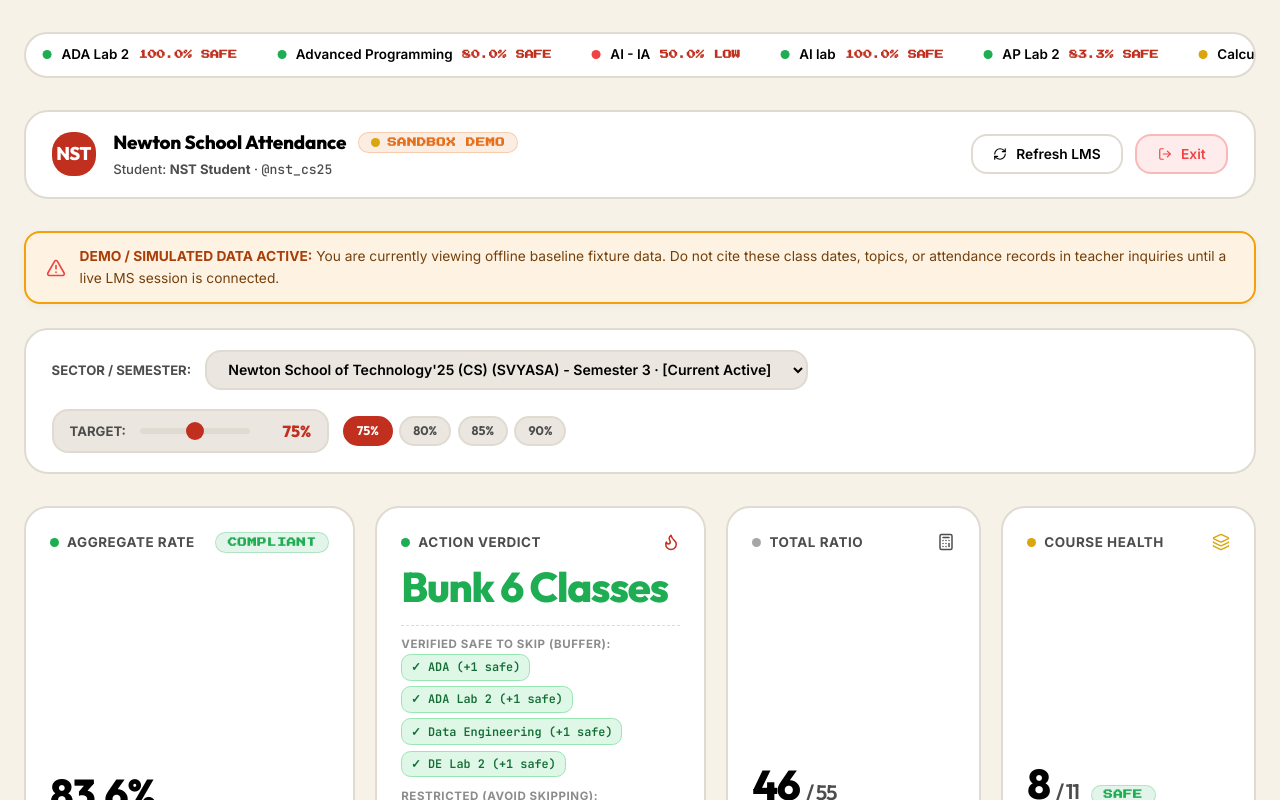
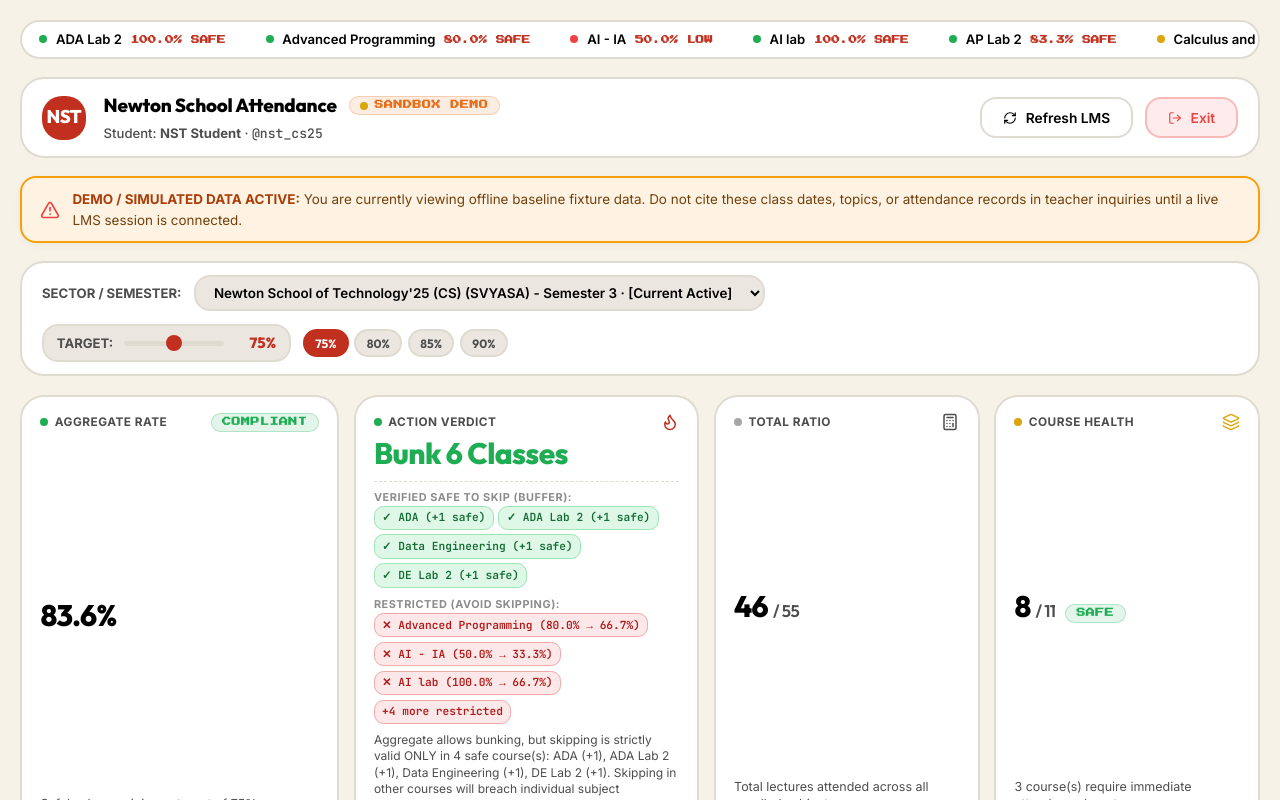
Before and after one commit to Ar1es-XD/nst-attendance, a React (Vite) app: page / in a window 1280 px wide. Both pictures are taken after a click on the button "Explore Live Demo Sandbox". Shown: the top 800 px of the page. Built offline with nearby package versions, Linux system fonts and the light colour scheme.

Commit message:
refactor: tighten global spacing, scale down metric cards, and format teacher messages for Slack DM

```diff
--- a/src/App.jsx
+++ b/src/App.jsx
@@ -413,20 +413,26 @@
 
   const handleCopyForTeacher = (lecture) => {
     const { dateStr, timeStr } = formatLectureDateTime(lecture.start_timestamp, lecture.end_timestamp);
-    const instructor = `${lecture.instructor_user?.first_name || ''} ${lecture.instructor_user?.last_name || ''}`.trim() || 'Instructor';
-    const statusText = lecture.attended ? 'Marked Attended' : 'Marked Absent / Non-Attended';
-
-    let inquiry = `Dear ${instructor},\n\nI am writing to inquire regarding my attendance record for the following session:\n• Course: ${lecture.course?.title} (${lecture.course?.short_display_name})\n• Date & Time: ${dateStr} (${timeStr})\n• Lecture Topic: ${lecture.title}\n• Status in LMS: ${statusText}\n\nCould you please help verify my attendance in the attendance ledger? Thank you!\n\nBest regards,\n${profile?.first_name || 'Student'} ${profile?.last_name || ''} (${profile?.email || profile?.username || ''})`;
+    const firstName = lecture.instructor_user?.first_name ? lecture.instructor_user.first_name.trim() : '';
+    const salutation = firstName ? `Hi ${firstName} Sir/Ma'am,` : `Hi Sir/Ma'am,`;
+    const statusText = lecture.attended ? 'Attended' : 'Marked Absent';
+    const studentName = profile?.first_name
+      ? `${profile.first_name} ${profile.last_name || ''}`.trim()
+      : 'Student';
+    const courseTitle = lecture.course?.title || 'Class';
+    const courseCode = lecture.course?.short_display_name ? ` (${lecture.course.short_display_name})` : '';
+
+    let slackMsg = `${salutation}\n\nI noticed an attendance discrepancy on the portal for *${courseTitle}${courseCode}* on *${dateStr}* (${timeStr}).\n\n• *Topic:* ${lecture.title}\n• *Current Portal Status:* \`${statusText}\`\n\nI was present in this session—could you please check and update my attendance in the ledger when you get a chance? Thank you! 🙏\n\n— *${studentName}*`;
 
     if (isDemoMode) {
-      inquiry += `\n\n[NOTICE: This is simulated offline fixture data. Please re-authenticate your live session before emailing faculty.]`;
+      slackMsg += `\n\n> ⚠️ _(Simulated demo fixture — please ensure live LMS token is connected before sending.)_`;
     }
 
-    navigator.clipboard.writeText(inquiry).then(() => {
-      setCopiedToast(`Copied inquiry template for ${instructor}!`);
+    navigator.clipboard.writeText(slackMsg).then(() => {
+      setCopiedToast(`Copied Slack DM for ${firstName || 'professor'} to clipboard!`);
       setTimeout(() => setCopiedToast(''), 3000);
     }).catch(() => {
-      alert("Could not access clipboard. Please copy manually:\n\n" + inquiry);
+      alert("Could not access clipboard. Please copy manually:\n\n" + slackMsg);
     });
   };
 
@@ -1035,7 +1041,7 @@
                 <Calculator size={18} color="var(--text-muted)" />
               </div>
               <div className="metric-number-row">
-                <span className="metric-large-val font-mono">{overallStats.attended} <span style={{ fontSize: '1.3rem', color: 'var(--text-muted)', fontWeight: 600 }}>/ {overallStats.total}</span></span>
+                <span className="metric-large-val font-mono">{overallStats.attended} <span style={{ fontSize: '1.05rem', color: 'var(--text-muted)', fontWeight: 600 }}>/ {overallStats.total}</span></span>
               </div>
               <span className="metric-note">
                 Total lectures attended across all enrolled subjects
@@ -1052,7 +1058,7 @@
                 <Layers size={18} color="var(--tag-gold)" />
               </div>
               <div className="metric-number-row">
-                <span className="metric-large-val font-mono">{healthStats.safeCount} <span style={{ fontSize: '1.3rem', color: 'var(--text-muted)', fontWeight: 600 }}>/ {healthStats.total}</span></span>
+                <span className="metric-large-val font-mono">{healthStats.safeCount} <span style={{ fontSize: '1.05rem', color: 'var(--text-muted)', fontWeight: 600 }}>/ {healthStats.total}</span></span>
                 <span className="tag-badge green">SAFE</span>
               </div>
               <span className="metric-note">
@@ -1632,7 +1638,7 @@
                         <th>Lecture Topic</th>
                         <th style={{ width: '160px' }}>Instructor</th>
                         <th style={{ width: '120px' }}>LMS Status</th>
-                        <th style={{ width: '150px', textAlign: 'right' }}>Faculty Dispute</th>
+                        <th style={{ width: '150px', textAlign: 'right' }}>Slack Message</th>
                       </tr>
                     </thead>
                     <tbody>
@@ -1708,10 +1714,10 @@
                               <button
                                 className="btn-copy-teacher"
                                 onClick={() => handleCopyForTeacher(lecture)}
-                                title="Copy formatted dispute reference message to ask teacher"
+                                title="Copy formatted Slack DM message for professor"
                               >
                                 <Copy size={12} />
-                                <span>Copy for Teacher</span>
+                                <span>Copy Slack DM</span>
                               </button>
                             </td>
                           </tr>
--- a/src/index.css
+++ b/src/index.css
@@ -83,12 +83,12 @@
 .app-container {
   max-width: 1280px;
   margin: 0 auto;
-  padding: 2rem 1.5rem 5rem;
+  padding: 1.25rem 1.25rem 3.5rem;
 }
 
 @media (max-width: 640px) {
   .app-container {
-    padding: 1rem 1rem 3.5rem;
+    padding: 0.85rem 0.85rem 2.5rem;
   }
 }
 
@@ -111,8 +111,8 @@
    STATUS INDICATOR DOTS & TAGS
    ========================================================================== */
 .status-dot {
-  width: 9px;
-  height: 9px;
+  width: 8px;
+  height: 8px;
   border-radius: var(--radius-pill);
   display: inline-block;
   flex-shrink: 0;
@@ -126,11 +126,11 @@
 .tag-badge {
   display: inline-flex;
   align-items: center;
-  gap: 0.45rem;
-  padding: 0.3rem 0.75rem;
+  gap: 0.4rem;
+  padding: 0.25rem 0.65rem;
   border-radius: var(--radius-pill);
   font-family: var(--font-pixel);
-  font-size: 0.58rem;
+  font-size: 0.56rem;
   font-weight: 700;
   letter-spacing: 0.06em;
   text-transform: uppercase;
@@ -185,8 +185,8 @@
   background-color: var(--bg-surface);
   border: 2px solid var(--border-color);
   border-radius: var(--radius-pill);
-  padding: 0.65rem 0;
-  margin-bottom: 2rem;
+  padding: 0.45rem 0;
+  margin-bottom: 1.15rem;
   display: flex;
   white-space: nowrap;
 }
@@ -206,15 +206,15 @@
 .ticker-item {
   display: inline-flex;
   align-items: center;
-  gap: 0.6rem;
-  font-size: 0.84rem;
+  gap: 0.55rem;
+  font-size: 0.82rem;
   font-weight: 600;
   color: var(--text-primary);
 }
 
 .ticker-item .pixel-tag {
   font-family: var(--font-pixel);
-  font-size: 0.56rem;
+  font-size: 0.54rem;
   color: var(--primary);
 }
 
@@ -230,11 +230,11 @@
   display: flex;
   justify-content: space-between;
   align-items: center;
-  padding: 1rem 1.6rem;
+  padding: 0.75rem 1.25rem;
   background-color: var(--bg-surface);
   border: 2px solid var(--border-color);
   border-radius: var(--radius-card);
-  margin-bottom: 2rem;
+  margin-bottom: 1.15rem;
 }
 
 .nav-brand-group {
@@ -387,7 +387,7 @@
   background-color: var(--bg-surface);
   border: 2px solid var(--border-color);
   border-radius: var(--radius-card);
-  padding: 1.6rem;
+  padding: 1.15rem 1.25rem;
   transition: border-color var(--transition-normal);
   position: relative;
 }
@@ -400,21 +400,21 @@
   display: flex;
   justify-content: space-between;
   align-items: flex-start;
-  margin-bottom: 1.25rem;
+  margin-bottom: 0.85rem;
 }
 
 .art-card-title {
   font-family: var(--font-display);
-  font-size: 1.22rem;
+  font-size: 1.08rem;
   font-weight: 700;
   color: var(--text-primary);
   letter-spacing: -0.01em;
 }
 
 .art-card-subtitle {
-  font-size: 0.86rem;
-  color: var(--text-muted);
-  margin-top: 0.2rem;
+  font-size: 0.82rem;
+  color: var(--text-muted);
+  margin-top: 0.15rem;
 }
 
 /* ==========================================================================
@@ -572,18 +572,18 @@
   flex-wrap: wrap;
   justify-content: space-between;
   align-items: center;
-  gap: 1.2rem;
-  padding: 1.2rem 1.6rem;
+  gap: 0.85rem;
+  padding: 0.75rem 1.25rem;
   background-color: var(--bg-surface);
   border: 2px solid var(--border-color);
   border-radius: var(--radius-card);
-  margin-bottom: 2rem;
+  margin-bottom: 1.15rem;
 }
 
 .toolbar-group {
   display: flex;
   align-items: center;
-  gap: 0.85rem;
+  gap: 0.75rem;
   flex-wrap: wrap;
 }
 
@@ -593,8 +593,8 @@
   color: var(--text-primary);
   font-family: var(--font-body);
   font-weight: 600;
-  font-size: 0.88rem;
-  padding: 0.55rem 1.1rem;
+  font-size: 0.84rem;
+  padding: 0.42rem 0.9rem;
   border-radius: var(--radius-button);
   outline: none;
   cursor: pointer;
@@ -609,27 +609,27 @@
 .target-slider-box {
   display: flex;
   align-items: center;
-  gap: 0.85rem;
-  background-color: var(--bg-muted);
-  border: 2px solid var(--border-color);
-  padding: 0.45rem 1rem;
+  gap: 0.65rem;
+  background-color: var(--bg-muted);
+  border: 2px solid var(--border-color);
+  padding: 0.35rem 0.8rem;
   border-radius: var(--radius-button);
 }
 
 .target-slider-number {
   font-family: var(--font-display);
   font-weight: 800;
-  font-size: 1rem;
+  font-size: 0.92rem;
   color: var(--primary);
-  min-width: 48px;
+  min-width: 42px;
   text-align: right;
 }
 
 .art-range-input {
   -webkit-appearance: none;
   appearance: none;
-  width: 110px;
-  height: 6px;
+  width: 100px;
+  height: 5px;
   background: var(--border-color);
   border-radius: var(--radius-pill);
   outline: none;
@@ -639,8 +639,8 @@
 .art-range-input::-webkit-slider-thumb {
   -webkit-appearance: none;
   appearance: none;
-  width: 18px;
-  height: 18px;
+  width: 16px;
+  height: 16px;
   border-radius: var(--radius-pill);
   background: var(--primary);
   cursor: pointer;
@@ -653,14 +653,14 @@
 
 .preset-pills-cluster {
   display: flex;
-  gap: 0.4rem;
+  gap: 0.35rem;
 }
 
 .preset-pill-btn {
-  padding: 0.35rem 0.75rem;
+  padding: 0.28rem 0.65rem;
   border-radius: var(--radius-pill);
   font-family: var(--font-display);
-  font-size: 0.78rem;
+  font-size: 0.75rem;
   font-weight: 700;
   background-color: var(--bg-muted);
   border: 2px solid var(--border-color);
@@ -686,8 +686,8 @@
 .metrics-grid {
   display: grid;
   grid-template-columns: repeat(1, 1fr);
-  gap: 1.25rem;
-  margin-bottom: 2rem;
+  gap: 0.9rem;
+  margin-bottom: 1.15rem;
 }
 
 @media (min-width: 600px) {
@@ -698,7 +698,7 @@
 
 @media (min-width: 1040px) {
   .metrics-grid {
-    grid-template-columns: 1.3fr 1.3fr 1fr 1fr;
+    grid-template-columns: 1.2fr 1.3fr 1fr 1fr;
   }
 }
 
@@ -706,7 +706,7 @@
   background-color: var(--bg-surface);
   border: 2px solid var(--border-color);
   border-radius: var(--radius-card);
-  padding: 1.5rem;
+  padding: 1rem 1.15rem;
   display: flex;
   flex-direction: column;
   justify-content: space-between;
@@ -721,14 +721,14 @@
   display: flex;
   justify-content: space-between;
   align-items: center;
-  margin-bottom: 0.85rem;
+  margin-bottom: 0.45rem;
 }
 
 .metric-label-group {
   display: flex;
   align-items: center;
-  gap: 0.5rem;
-  font-size: 0.84rem;
+  gap: 0.4rem;
+  font-size: 0.74rem;
   font-weight: 700;
   color: var(--text-muted);
   text-transform: uppercase;
@@ -738,23 +738,23 @@
 .metric-number-row {
   display: flex;
   align-items: baseline;
-  gap: 0.75rem;
-  margin-bottom: 0.4rem;
+  gap: 0.6rem;
+  margin-bottom: 0.25rem;
 }
 
 .metric-large-val {
   font-family: var(--font-display);
-  font-size: 2.6rem;
+  font-size: 1.85rem;
   font-weight: 800;
-  line-height: 1;
-  color: var(--text-primary);
-  letter-spacing: -0.03em;
+  line-height: 1.05;
+  color: var(--text-primary);
+  letter-spacing: -0.02em;
 }
 
 .metric-note {
-  font-size: 0.84rem;
-  color: var(--text-muted);
-  line-height: 1.4;
+  font-size: 0.78rem;
+  color: var(--text-muted);
+  line-height: 1.35;
 }
 
 /* ==========================================================================
@@ -764,25 +764,25 @@
   background-color: var(--bg-muted);
   border: 2px solid var(--border-color);
   border-radius: var(--radius-card);
-  padding: 1.3rem 1.6rem;
-  margin-bottom: 2rem;
+  padding: 0.75rem 1.25rem;
+  margin-bottom: 1.15rem;
   display: flex;
   flex-wrap: wrap;
   align-items: center;
   justify-content: space-between;
-  gap: 1rem;
+  gap: 0.75rem;
 }
 
 .batch-info-cluster {
   display: flex;
   align-items: center;
-  gap: 0.85rem;
+  gap: 0.75rem;
 }
 
 .batch-actions-cluster {
   display: flex;
   align-items: center;
-  gap: 0.5rem;
+  gap: 0.45rem;
   flex-wrap: wrap;
 }
 
@@ -793,21 +793,21 @@
   display: flex;
   align-items: center;
   justify-content: space-between;
-  gap: 1rem;
-  margin-bottom: 1.75rem;
+  gap: 0.75rem;
+  margin-bottom: 1.15rem;
   flex-wrap: wrap;
 }
 
 .search-field-box {
   display: flex;
   align-items: center;
-  gap: 0.75rem;
+  gap: 0.65rem;
   background-color: var(--bg-surface);
   border: 2px solid var(--border-color);
   border-radius: var(--radius-button);
-  padding: 0.55rem 1.1rem;
+  padding: 0.42rem 0.9rem;
   flex: 1;
-  max-width: 440px;
+  max-width: 420px;
   transition: border-color var(--transition-fast);
 }
 
@@ -820,7 +820,7 @@
   border: none;
   outline: none;
   font-family: var(--font-body);
-  font-size: 0.92rem;
+  font-size: 0.88rem;
   color: var(--text-primary);
   width: 100%;
 }
@@ -828,15 +828,15 @@
 .filter-tabs-cluster {
   display: flex;
   align-items: center;
-  gap: 0.45rem;
+  gap: 0.35rem;
   overflow-x: auto;
 }
 
 .filter-tab {
-  padding: 0.45rem 0.95rem;
+  padding: 0.35rem 0.8rem;
   border-radius: var(--radius-pill);
   font-family: var(--font-body);
-  font-size: 0.82rem;
+  font-size: 0.78rem;
   font-weight: 600;
   background-color: var(--bg-surface);
   border: 2px solid var(--border-color);
@@ -844,7 +844,7 @@
   cursor: pointer;
   display: inline-flex;
   align-items: center;
-  gap: 0.5rem;
+  gap: 0.45rem;
   transition: all var(--transition-fast);
 }
 
@@ -866,9 +866,9 @@
 
 .filter-num {
   font-family: var(--font-display);
-  font-size: 0.74rem;
-  font-weight: 700;
-  padding: 0.1rem 0.45rem;
+  font-size: 0.72rem;
+  font-weight: 700;
+  padding: 0.08rem 0.4rem;
   border-radius: var(--radius-pill);
   background-color: var(--bg-muted);
   color: var(--text-muted);
@@ -880,7 +880,7 @@
 .main-course-grid {
   display: grid;
   grid-template-columns: 1fr;
-  gap: 1.75rem;
+  gap: 1.25rem;
 }
 
 @media (min-width: 1040px) {
@@ -892,7 +892,7 @@
 .courses-stream {
   display: grid;
   grid-template-columns: 1fr;
-  gap: 1.25rem;
+  gap: 1rem;
 }
 
 @media (min-width: 680px) {
@@ -905,11 +905,11 @@
   background-color: var(--bg-surface);
   border: 2px solid var(--border-color);
   border-radius: var(--radius-card);
-  padding: 1.5rem;
+  padding: 1.15rem 1.25rem;
   display: flex;
   flex-direction: column;
   justify-content: space-between;
-  gap: 1.1rem;
+  gap: 0.85rem;
   transition: border-color var(--transition-normal);
 }
 
@@ -921,12 +921,12 @@
   display: flex;
   justify-content: space-between;
   align-items: flex-start;
-  gap: 0.75rem;
+  gap: 0.65rem;
 }
 
 .course-name-heading {
   font-family: var(--font-display);
-  font-size: 1.12rem;
+  font-size: 1.05rem;
   font-weight: 700;
   color: var(--text-primary);
   line-height: 1.35;
@@ -939,14 +939,14 @@
 
 .rate-big-pct {
   font-family: var(--font-display);
-  font-size: 1.55rem;
+  font-size: 1.35rem;
   font-weight: 800;
   line-height: 1;
 }
 
 .rate-fraction-text {
   font-family: var(--font-mono);
-  font-size: 0.78rem;
+  font-size: 0.76rem;
   color: var(--text-muted);
   margin-top: 0.3rem;
 }
@@ -1170,12 +1170,12 @@
   background-color: hsl(38, 92%, 94%);
   border: 2px solid hsl(38, 92%, 50%);
   border-radius: var(--radius-button);
-  padding: 0.85rem 1.25rem;
-  margin-bottom: 1.5rem;
-  display: flex;
-  align-items: center;
-  gap: 0.85rem;
-  font-size: 0.86rem;
+  padding: 0.65rem 1.15rem;
+  margin-bottom: 1.15rem;
+  display: flex;
+  align-items: center;
+  gap: 0.75rem;
+  font-size: 0.84rem;
   color: hsl(30, 80%, 25%);
   box-shadow: 0 2px 8px rgba(0,0,0,0.04);
 }
@@ -1190,23 +1190,23 @@
    ========================================================================== */
 .section-tabs-bar {
   display: flex;
-  gap: 0.75rem;
-  margin-bottom: 1.75rem;
+  gap: 0.6rem;
+  margin-bottom: 1.15rem;
   border-bottom: 2px solid var(--border-color);
-  padding-bottom: 0.75rem;
+  padding-bottom: 0.5rem;
   overflow-x: auto;
 }
 
 .section-tab-btn {
   display: inline-flex;
   align-items: center;
-  gap: 0.6rem;
+  gap: 0.5rem;
   background-color: var(--bg-surface);
   border: 2px solid var(--border-color);
   border-radius: var(--radius-button);
-  padding: 0.65rem 1.15rem;
+  padding: 0.5rem 1rem;
   font-family: var(--font-body);
-  font-size: 0.92rem;
+  font-size: 0.86rem;
   font-weight: 700;
   color: var(--text-muted);
   cursor: pointer;
@@ -1223,7 +1223,7 @@
   background-color: var(--primary);
   border-color: var(--primary);
   color: #fff;
-  box-shadow: 0 4px 12px rgba(191, 47, 31, 0.25);
+  box-shadow: 0 3px 10px rgba(191, 47, 31, 0.22);
 }
 
 .tab-counter-badge {
@@ -1233,9 +1233,9 @@
   background-color: var(--bg-muted);
   color: var(--text-primary);
   font-family: var(--font-mono);
-  font-size: 0.75rem;
-  font-weight: 700;
-  padding: 0.15rem 0.5rem;
+  font-size: 0.72rem;
+  font-weight: 700;
+  padding: 0.12rem 0.45rem;
   border-radius: var(--radius-pill);
 }
 
@@ -1248,16 +1248,16 @@
    CAUSATION VERDICT EXTENSIONS (Inside Action Verdict Tile)
    ========================================================================== */
 .causation-block {
-  margin-top: 0.65rem;
-  padding-top: 0.65rem;
+  margin-top: 0.45rem;
+  padding-top: 0.45rem;
   border-top: 1px dashed var(--border-color);
   display: flex;
   flex-direction: column;
-  gap: 0.45rem;
+  gap: 0.35rem;
 }
 
 .causation-section-title {
-  font-size: 0.72rem;
+  font-size: 0.68rem;
   font-weight: 700;
   text-transform: uppercase;
   letter-spacing: 0.05em;
@@ -1267,17 +1267,17 @@
 .causation-pills-row {
   display: flex;
   flex-wrap: wrap;
-  gap: 0.35rem;
+  gap: 0.3rem;
 }
 
 .causation-pill {
   display: inline-flex;
   align-items: center;
-  gap: 0.3rem;
+  gap: 0.25rem;
   font-family: var(--font-mono);
-  font-size: 0.74rem;
+  font-size: 0.7rem;
   font-weight: 600;
-  padding: 0.2rem 0.55rem;
+  padding: 0.15rem 0.45rem;
   border-radius: var(--radius-badge);
 }
 
@@ -1300,20 +1300,20 @@
 }
 
 .causation-summary-text {
-  font-size: 0.8rem;
-  color: var(--text-muted);
-  line-height: 1.4;
-  margin-top: 0.2rem;
+  font-size: 0.75rem;
+  color: var(--text-muted);
+  line-height: 1.35;
+  margin-top: 0.15rem;
 }
 
 .next-lecture-advisory {
   background-color: var(--bg-muted);
   border: 1px solid var(--border-color);
   border-radius: var(--radius-badge);
-  padding: 0.45rem 0.65rem;
-  margin-top: 0.4rem;
-  font-size: 0.78rem;
-  line-height: 1.35;
+  padding: 0.35rem 0.55rem;
+  margin-top: 0.25rem;
+  font-size: 0.74rem;
+  line-height: 1.3;
 }
 
 .next-lecture-advisory strong {
@@ -1335,7 +1335,7 @@
   background-color: var(--bg-surface);
   border: 2px solid var(--border-color);
   border-radius: var(--radius-card);
-  padding: 1.75rem;
+  padding: 1.25rem 1.4rem;
   box-shadow: 0 4px 20px rgba(0,0,0,0.03);
 }
 
@@ -1344,69 +1344,69 @@
   justify-content: space-between;
   align-items: center;
   flex-wrap: wrap;
-  gap: 1rem;
-  margin-bottom: 1.5rem;
-  padding-bottom: 1rem;
+  gap: 0.75rem;
+  margin-bottom: 1rem;
+  padding-bottom: 0.75rem;
   border-bottom: 2px solid var(--border-color);
 }
 
 .log-title-area h3 {
   font-family: var(--font-display);
-  font-size: 1.4rem;
+  font-size: 1.2rem;
   font-weight: 800;
   letter-spacing: -0.02em;
   color: var(--text-primary);
-  margin-bottom: 0.25rem;
+  margin-bottom: 0.15rem;
 }
 
 .log-title-area p {
-  font-size: 0.86rem;
+  font-size: 0.82rem;
   color: var(--text-muted);
 }
 
 .log-stats-bar {
   display: flex;
   align-items: center;
-  gap: 0.75rem;
+  gap: 0.6rem;
   flex-wrap: wrap;
 }
 
 .log-stat-chip {
   display: inline-flex;
   align-items: center;
-  gap: 0.5rem;
-  background-color: var(--bg-muted);
-  border: 2px solid var(--border-color);
-  border-radius: var(--radius-pill);
-  padding: 0.35rem 0.85rem;
-  font-size: 0.82rem;
+  gap: 0.45rem;
+  background-color: var(--bg-muted);
+  border: 2px solid var(--border-color);
+  border-radius: var(--radius-pill);
+  padding: 0.25rem 0.7rem;
+  font-size: 0.78rem;
   font-weight: 700;
 }
 
 .log-stat-chip .num {
   font-family: var(--font-mono);
-  font-size: 0.95rem;
+  font-size: 0.88rem;
   color: var(--primary);
 }
 
 .log-controls-row {
   display: flex;
-  gap: 1rem;
+  gap: 0.75rem;
   align-items: center;
   flex-wrap: wrap;
-  margin-bottom: 1.5rem;
+  margin-bottom: 1rem;
 }
 
 .log-search-box {
   flex: 1;
-  min-width: 240px;
-  display: flex;
-  align-items: center;
-  gap: 0.6rem;
+  min-width: 220px;
+  display: flex;
+  align-items: center;
+  gap: 0.55rem;
   background-color: var(--bg-canvas);
   border: 2px solid var(--border-color);
   border-radius: var(--radius-button);
-  padding: 0.55rem 0.9rem;
+  padding: 0.42rem 0.85rem;
 }
 
 .log-search-box input {
@@ -1415,13 +1415,13 @@
   background: transparent;
   outline: none;
   font-family: var(--font-body);
-  font-size: 0.88rem;
+  font-size: 0.84rem;
   color: var(--text-primary);
 }
 
 .log-filter-pills {
   display: flex;
-  gap: 0.4rem;
+  gap: 0.35rem;
   flex-wrap: wrap;
 }
 
@@ -1429,8 +1429,8 @@
   background: var(--bg-surface);
   border: 2px solid var(--border-color);
   border-radius: var(--radius-pill);
-  padding: 0.35rem 0.85rem;
-  font-size: 0.8rem;
+  padding: 0.28rem 0.7rem;
+  font-size: 0.76rem;
   font-weight: 700;
   color: var(--text-muted);
   cursor: pointer;
@@ -1458,14 +1458,14 @@
 .lecture-log-table {
   width: 100%;
   border-collapse: collapse;
-  font-size: 0.86rem;
+  font-size: 0.84rem;
 }
 
 .lecture-log-table th {
   background-color: var(--bg-muted);
   text-align: left;
-  padding: 0.75rem 1rem;
-  font-size: 0.75rem;
+  padding: 0.55rem 0.85rem;
+  font-size: 0.72rem;
   font-weight: 700;
   text-transform: uppercase;
   letter-spacing: 0.05em;
@@ -1474,7 +1474,7 @@
 }
 
 .lecture-log-table td {
-  padding: 0.85rem 1rem;
+  padding: 0.65rem 0.85rem;
   border-bottom: 1px solid var(--border-color);
   vertical-align: middle;
 }
@@ -1490,11 +1490,11 @@
 .lecture-status-badge {
   display: inline-flex;
   align-items: center;
-  gap: 0.35rem;
+  gap: 0.3rem;
   font-family: var(--font-mono);
-  font-size: 0.75rem;
-  font-weight: 700;
-  padding: 0.25rem 0.65rem;
+  font-size: 0.72rem;
+  font-weight: 700;
+  padding: 0.2rem 0.55rem;
   border-radius: var(--radius-pill);
   text-transform: uppercase;
 }
@@ -1514,12 +1514,12 @@
 .btn-copy-teacher {
   display: inline-flex;
   align-items: center;
-  gap: 0.4rem;
+  gap: 0.35rem;
   background-color: var(--bg-surface);
   border: 1.5px solid var(--border-color);
   border-radius: var(--radius-button);
-  padding: 0.35rem 0.7rem;
-  font-size: 0.76rem;
+  padding: 0.32rem 0.65rem;
+  font-size: 0.74rem;
   font-weight: 600;
   color: var(--text-muted);
   cursor: pointer;
@@ -1535,13 +1535,13 @@
 
 .toast-message {
   position: fixed;
-  bottom: 2rem;
-  right: 2rem;
+  bottom: 1.5rem;
+  right: 1.5rem;
   background-color: var(--text-primary);
   color: #fff;
-  padding: 0.75rem 1.25rem;
+  padding: 0.65rem 1.1rem;
   border-radius: var(--radius-button);
-  font-size: 0.85rem;
+  font-size: 0.82rem;
   font-weight: 600;
   box-shadow: 0 8px 24px rgba(0,0,0,0.15);
   display: flex;
```
